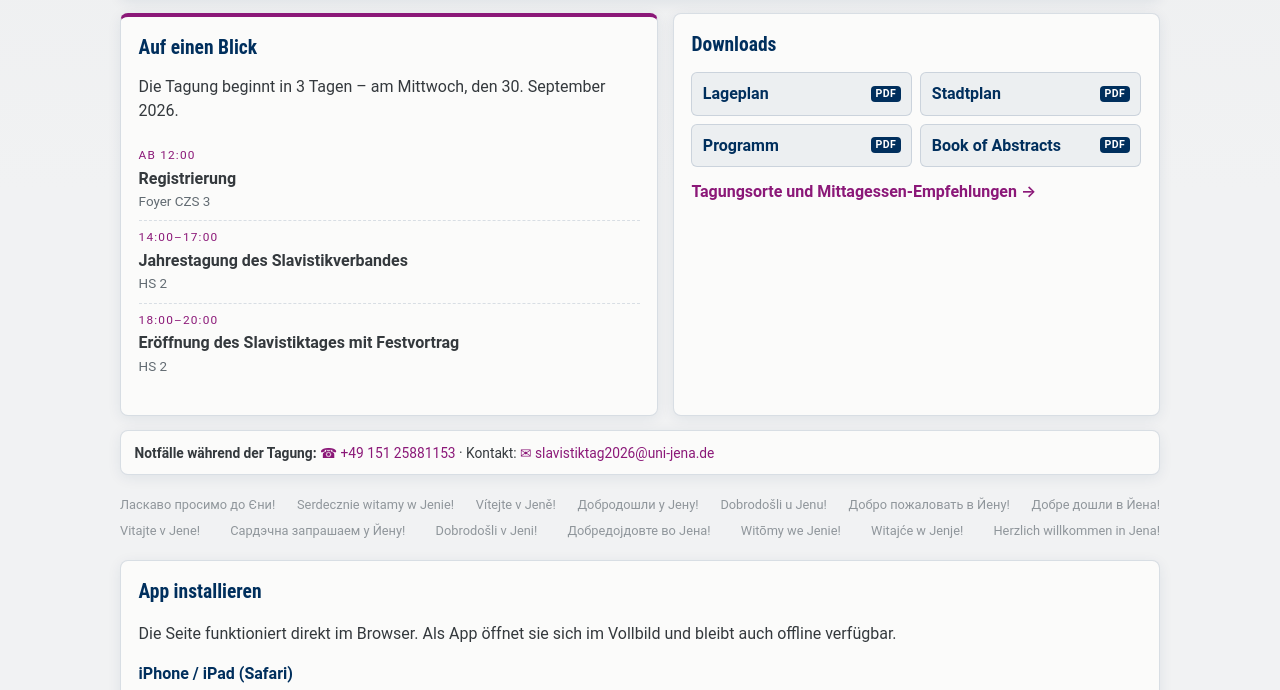
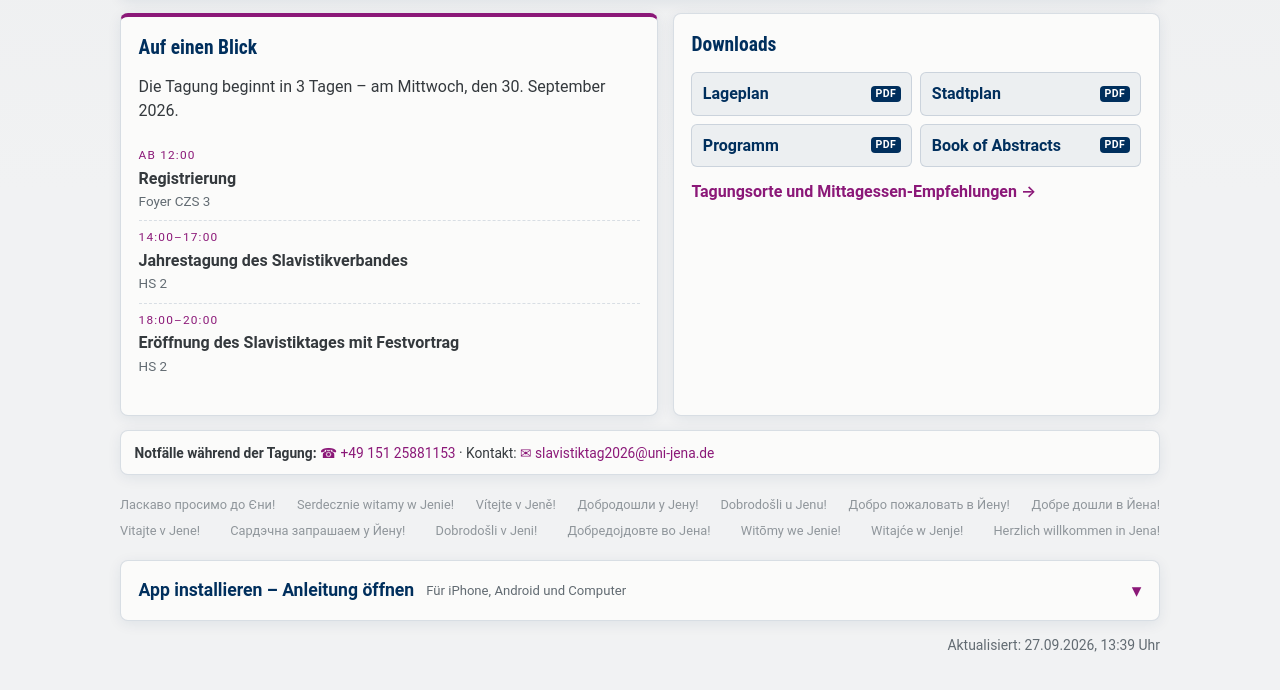
Before and after one commit to olia-bla/slavistiktag2026, a website with bundled scripts: page index.html in a window 1280 px wide. Shown: the part 260-950 px from the top of the page. Built offline with nearby package versions, Linux system fonts and the light colour scheme.

Commit message:
Show guided Friday exhibitions and simplify install guide

```diff
--- a/css/style.css
+++ b/css/style.css
@@ -349,6 +349,23 @@ mark { background: var(--warn); color: var(--bg); border-radius: 3px; padding: 0
 .dashboard-holiday p { margin: 0.35rem 0 0; }
 .dashboard-contact a:first-of-type { white-space: nowrap; }
 .dashboard-install { margin-top: 0.9rem; }
+.install-guide summary {
+  display: flex; align-items: center; justify-content: space-between;
+  flex-wrap: wrap; gap: 0.15rem 0.75rem;
+  cursor: pointer; list-style: none;
+}
+.install-guide summary::-webkit-details-marker { display: none; }
+.install-guide summary::after {
+  content: "▾"; margin-left: auto; color: var(--faculty);
+  font-size: 1.2rem; line-height: 1;
+}
+.install-guide[open] summary::after { transform: rotate(180deg); }
+.install-guide-title { color: var(--heading); font-size: 1.1rem; font-weight: 700; }
+.install-guide-hint { color: var(--ink-dim); font-size: 0.82rem; }
+.install-guide-body { margin-top: 0.7rem; padding-top: 0.6rem; border-top: 1px solid var(--line); }
+.install-guide-body p { margin: 0.35rem 0; }
+.install-guide-body p:last-child { margin-bottom: 0; }
+.install-guide summary:focus-visible { outline: 2px solid var(--faculty); outline-offset: 4px; }
 .dashboard-notice { border-left: 5px solid var(--gold); }
 .dashboard-notice p { margin: 0 0 0.7rem; }
 .dashboard-updated { margin: 0.65rem 0 0; text-align: right; }
--- a/data/content.json
+++ b/data/content.json
@@ -186,8 +186,10 @@
     { "day": "2026-10-02", "start": "18:00", "end": "19:00", "room": "Aula UHG", "title": "Ukrainischer Chor „Ensemble Mrija“ (Universitätshauptgebäude, Aula)", "note": "Im Anschluss an das Vortragsprogramm; für Tagungsteilnehmende kostenfrei, Spenden willkommen" },
     { "day": "2026-10-03", "start": "13:00", "end": "14:00", "room": "Foyer CZS 3", "title": "Abschlussveranstaltung mit anschließendem Imbiss im Foyer (CZS 3)", "note": null },
     { "day": "2026-10-03", "start": "14:00", "end": "15:30", "title": "Stadtführung durch Jena", "note": "Anmeldung erforderlich (*)" },
-    { "day": "2026-09-30", "start": null, "end": null, "title": "Bilderausstellung „Menschen, Räume, Sprachen – Fotografische Streifzüge durch die vielstimmige Welt der Slawia“", "note": "Mi–Sa im Foyer der CZS 3; fachliche Begleitung durch Dr. Christoph Giesel" },
+    { "day": "2026-09-30", "start": null, "end": null, "title": "Bilderausstellung „Menschen, Räume, Sprachen – Fotografische Streifzüge durch die vielstimmige Welt der Slawia“", "note": "Mi–Sa im Foyer der CZS 3; fachliche Begleitung durch Dr. Christoph Giesel am Fr, 02.10., 14:00–15:30" },
     { "day": "2026-09-30", "start": null, "end": null, "title": "Ikonen-Ausstellung „Viten, Wunder und Legenden“", "note": "Mi–Sa im Foyer der CZS 3; fachliche Begleitung durch Dr. Dimiter Peev am Fr, 02.10., 14:00–15:30" },
+    { "day": "2026-10-02", "start": "14:00", "end": "15:30", "room": "Foyer CZS 3", "title": "Bilderausstellung „Menschen, Räume, Sprachen – Fotografische Streifzüge durch die vielstimmige Welt der Slawia“", "note": "Fachliche Begleitung durch Dr. Christoph Giesel" },
+    { "day": "2026-10-02", "start": "14:00", "end": "15:30", "room": "Foyer CZS 3", "title": "Ikonen-Ausstellung „Viten, Wunder und Legenden“", "note": "Fachliche Begleitung durch Dr. Dimiter Peev" },
     { "day": "2026-09-30", "start": null, "end": null, "title": "Bilderausstellung „Ich bin hier – Politische Gefangene in Belarus“", "note": "Mi–Sa im 1. OG der CZS 3; Portraitzeichnungen von Xisha Angelova" }
   ],
   "leisure": [
--- a/js/views/dashboard.js
+++ b/js/views/dashboard.js
@@ -69,22 +69,19 @@ function holidayNotice() {
 }
 
 function installCard() {
-  return h("section", { class: "card install-card dashboard-install" },
-    h("h2", { text: "App installieren" }),
-    h("p", { text: "Die Seite funktioniert direkt im Browser. Als App öffnet sie sich im Vollbild und bleibt auch offline verfügbar." }),
-    h("h3", { text: "iPhone / iPad (Safari)" }),
-    h("ol", { class: "mini-list" },
-      h("li", { text: "Diese Seite in Safari öffnen." }),
-      h("li", { text: "Unten auf das Teilen-Symbol tippen (Quadrat mit Pfeil nach oben)." }),
-      h("li", { text: "„Zum Home-Bildschirm“ wählen." }),
-      h("li", { text: "Mit „Hinzufügen“ bestätigen." })),
-    h("h3", { text: "Android (Chrome)" }),
-    h("ol", { class: "mini-list" },
-      h("li", { text: "Diese Seite in Chrome öffnen." }),
-      h("li", { text: "Oben rechts auf die drei Punkte tippen." }),
-      h("li", { text: "„App installieren“ oder „Zum Startbildschirm hinzufügen“ wählen und bestätigen." })),
-    h("h3", { text: "Computer" }),
-    h("p", { text: "Im Browser das Installationssymbol in der Adressleiste auswählen. Falls kein Symbol erscheint, kann die Seite weiterhin normal im Browser genutzt werden." }));
+  return h("section", { class: "card install-card dashboard-install", "aria-label": "App-Installationsanleitung" },
+    h("details", { class: "install-guide" },
+      h("summary", {},
+        h("span", { class: "install-guide-title", text: "App installieren – Anleitung öffnen" }),
+        h("span", { class: "install-guide-hint", text: "Für iPhone, Android und Computer" })),
+      h("div", { class: "install-guide-body" },
+        h("p", { text: "Die Seite funktioniert auch ohne Installation im Browser." }),
+        h("p", {}, h("strong", { text: "iPhone / iPad (Safari): " }),
+          "Teilen → „Zum Home-Bildschirm“ → „Hinzufügen“."),
+        h("p", {}, h("strong", { text: "Android (Chrome): " }),
+          "Menü ⋮ → „App installieren“ oder „Zum Startbildschirm hinzufügen“."),
+        h("p", {}, h("strong", { text: "Computer: " }),
+          "Installationssymbol in der Adressleiste wählen."))));
 }
 
 function changesNotice(model) {
--- a/sw.js
+++ b/sw.js
@@ -1,6 +1,6 @@
 // Service Worker: Shell stale-while-revalidate, Daten network-first mit
 // Cache-Fallback. Der CACHE-Bump aktiviert die automatische App-Aktualisierung.
-const CACHE = "slavtag26-companion-v84";
+const CACHE = "slavtag26-companion-v85";
 const SHELL = [
   "./", "index.html", "css/style.css",
   "js/app.js", "js/util.js", "js/data.js", "js/mining.js", "js/lexicon.js", "js/languages.js",
```
Also changed, not shown: tests/realdata.test.mjs (+9 -2 lines), tests/smoke.test.mjs (+21 -3 lines).
